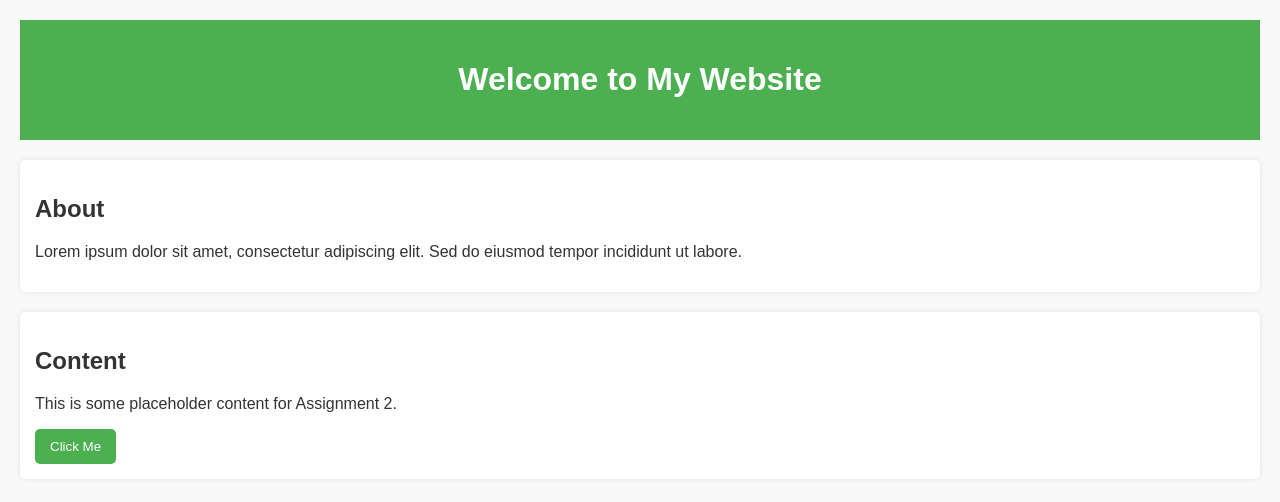
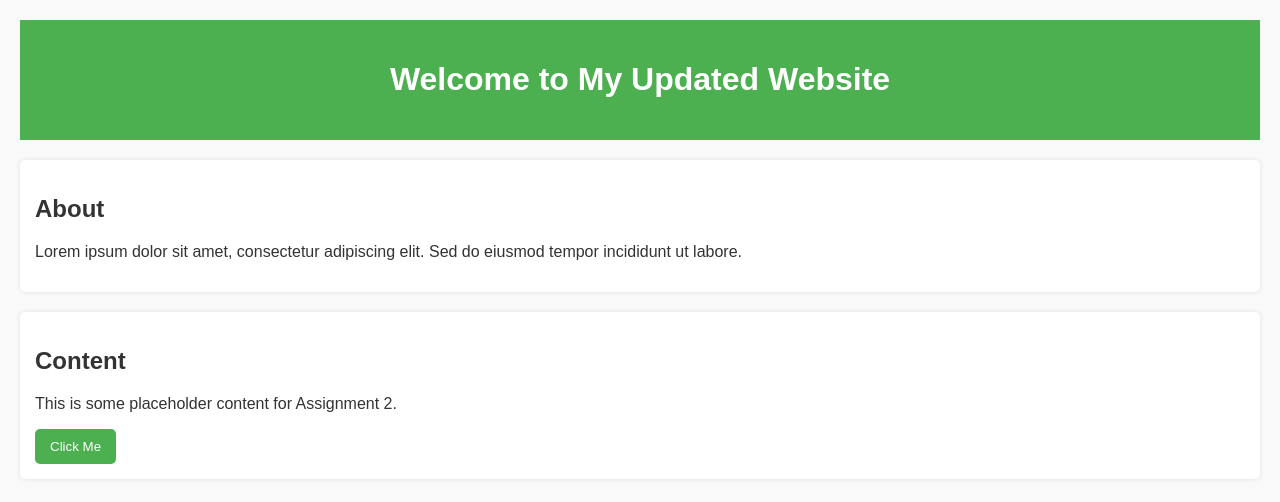
Before and after one commit to 23mussaf1-ux/assignment_2, a plain HTML site: page index.html in a window 1280 px wide. Drawn offline with Linux system fonts and the light colour scheme.

Commit message:
Updated header in index.html

```diff
--- a/index.html
+++ b/index.html
@@ -9,7 +9,7 @@
 </head>
 <body>
   <header>
-    <h1>Welcome to My Website</h1>
+    <h1>Welcome to My Updated Website</h1>
   </header>
 
   <section>
```
